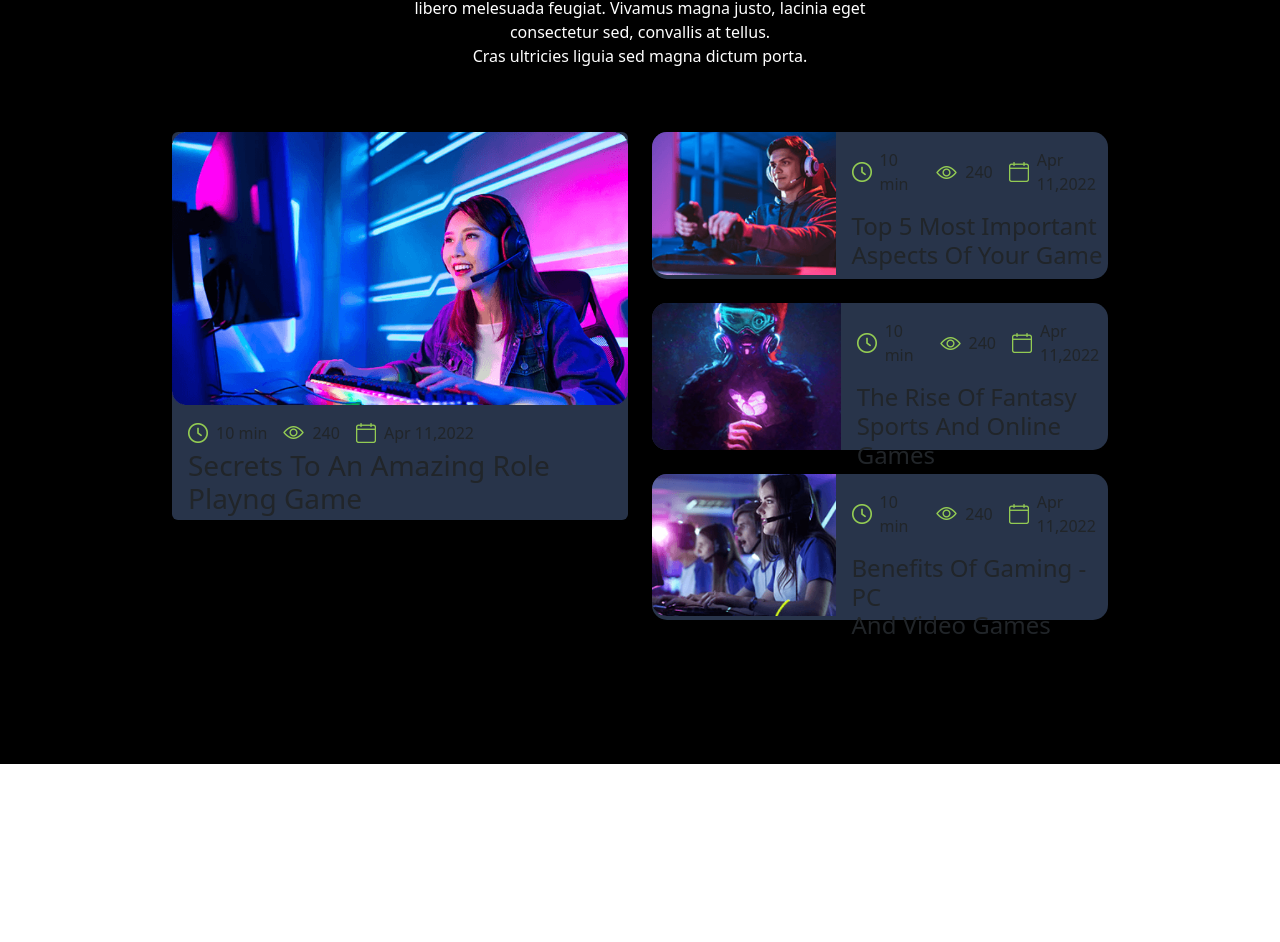
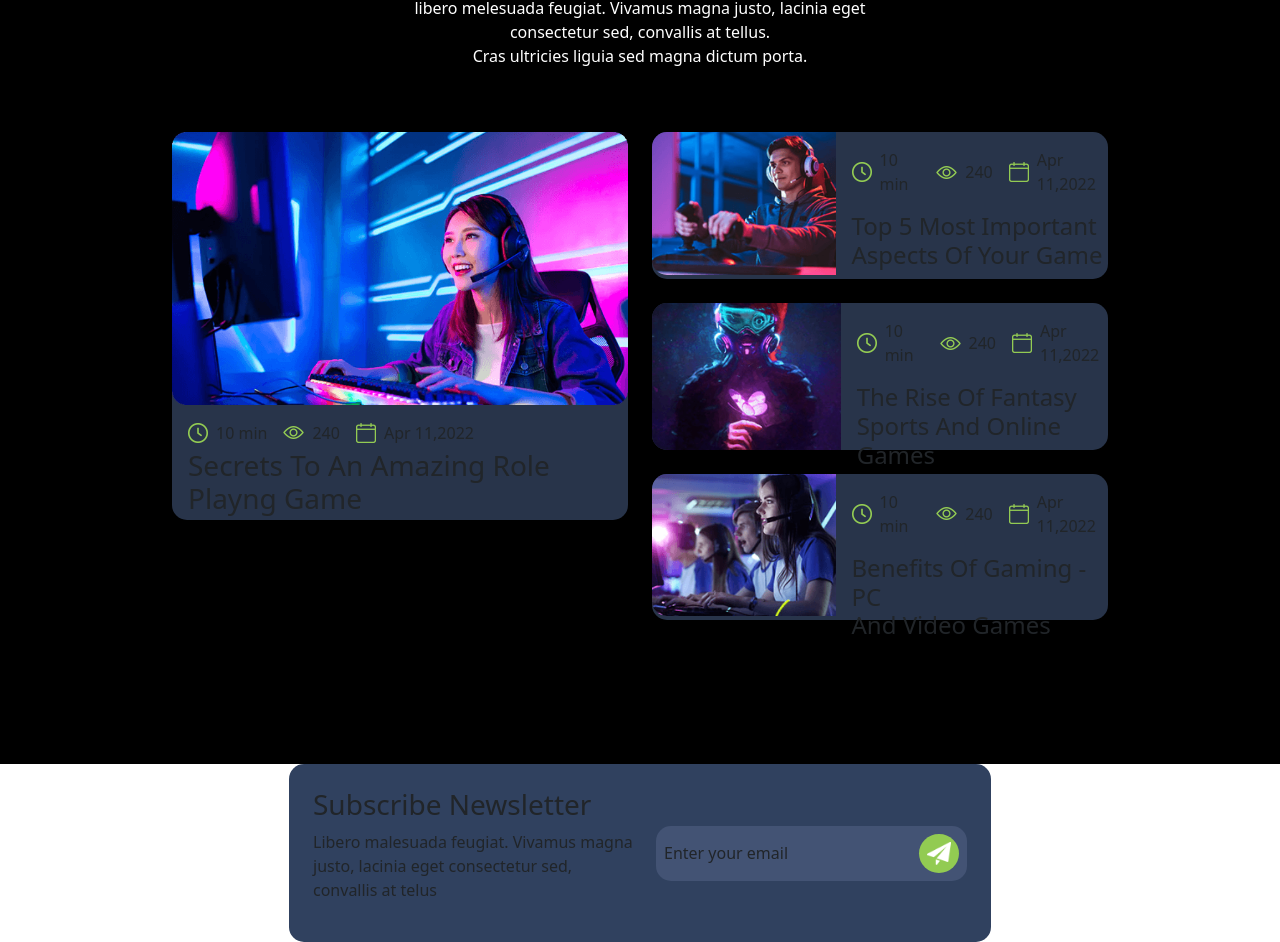
Before and after one commit to RiccardoVoltolina/proj-html-vuejs, a Vue app: page / in a window 1280 px wide. Shown: the part 5179-6121 px from the top of the page. Before the commit the page ends 5943 px from the top, so only its background shows below. Built offline with nearby package versions, Linux system fonts and the light colour scheme; what lord-icon-element would draw is missing.

Commit message:
add suscribe newsletter

```diff
--- a/src/components/AppMain.vue
+++ b/src/components/AppMain.vue
@@ -343,6 +343,27 @@ export default {
                 </div>
             </div>
         </section>
+
+        <!-- subscribe section -->
+
+        <section>
+            <div class="container w-75">
+                <div class="subscribe_card w-75 m-auto align-items-center p-4 d-flex">
+                    <div class="w-50 d-flex flex-column">
+                        <h3>Subscribe Newsletter</h3>
+                        <p>Libero malesuada feugiat. Vivamus magna justo, lacinia eget consectetur sed, convallis at telus</p>
+                    </div>
+                    <div class="w-50 ps-3">
+                        <div class="d-flex justify-content-between align-items-center send_email_container p-2">
+                            <div>Enter your email</div>
+                            <div class="send_button d-flex justify-content-center align-items-center">
+                                <img class="p-2 send_image" src="../assets/images/icon/send-icon.png" alt="">
+                            </div>
+                        </div>
+                    </div>
+                </div>
+            </div>
+        </section>
     </main>
 </template>
 
@@ -499,6 +520,7 @@ h2 {
 
 .latest_principal_card {
     background-color: #28344a;
+    border-radius: 15px;
 }
 
 .latest_secondary_card {
@@ -510,4 +532,24 @@ h2 {
         border-radius: 15px;
     }
 }
+
+/* subscribe section*/
+
+.subscribe_card {
+    background-color: #30415f;
+    border-radius: 15px;
+}
+
+.send_email_container {
+    background-color: #435374;
+    border-radius: 15px;
+}
+
+.send_button {
+    background-color: #92cb52;
+    border-radius: 50%;
+    .send_image {
+        width: 40px;
+    }
+}
 </style>
```
